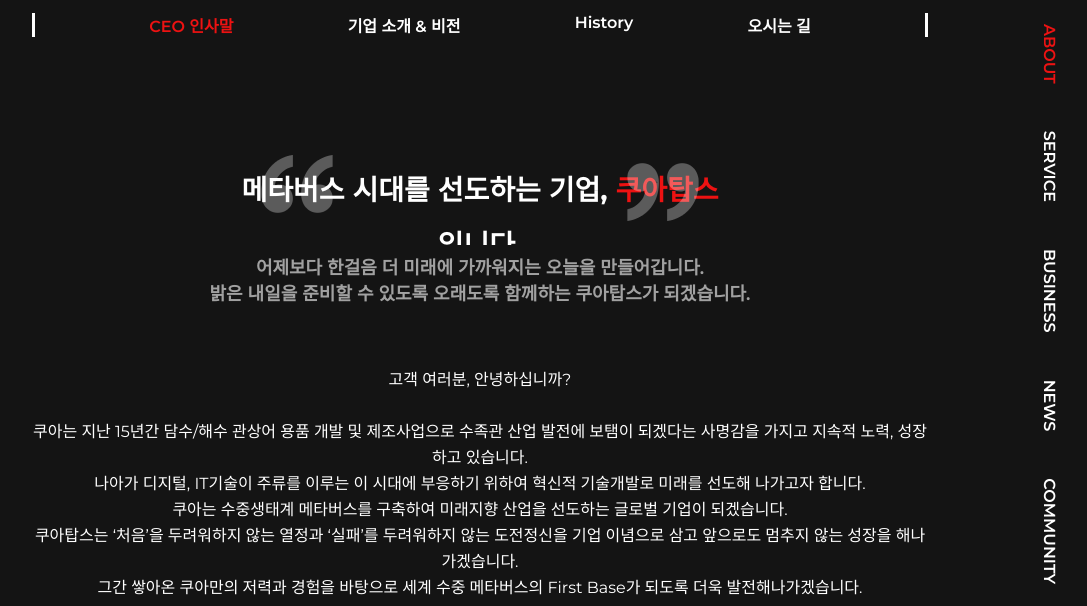
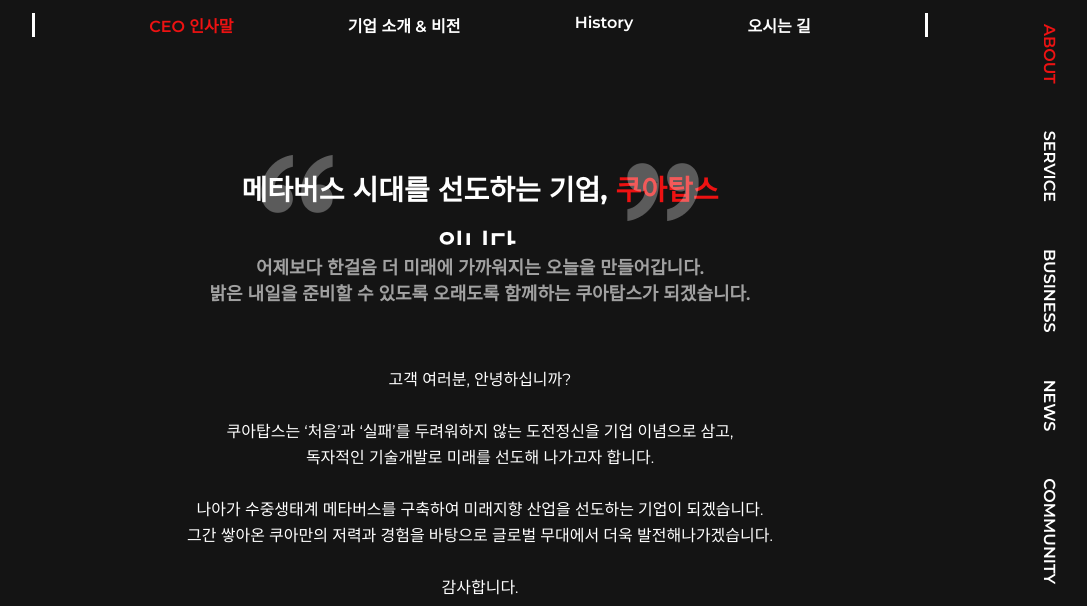
Before and after one commit to hihello0715/quaverse, a plain HTML site: page html/about/about-ceo.html in a window 1280 px wide. Shown: the part 101-707 px from the top of the page, without its empty margins (160-1247 px from the left). Drawn offline with Linux system fonts and the light colour scheme.

Commit message:
텍스트 수정

```diff
--- a/html/about/about-ceo.html
+++ b/html/about/about-ceo.html
@@ -59,15 +59,10 @@
           <p>
             고객 여러분, 안녕하십니까?<br>
             <br>
-            쿠아는 지난 15년간 담수/해수 관상어 용품 개발 및 제조사업으로 수족관 산업 발전에 보탬이 되겠다는 사명감을 가지고 지속적 노력, 성장하고 있습니다.<br>
-            나아가 디지털, IT기술이 주류를 이루는 이 시대에 부응하기 위하여 혁신적 기술개발로
-            미래를 선도해 나가고자 합니다.<br>
-            쿠아는 수중생태계 메타버스를 구축하여 미래지향 산업을 선도하는 글로벌 기업이 되겠습니다.<br>
-            쿠아탑스는 ‘처음’을 두려워하지 않는 열정과
-            ‘실패’를 두려워하지 않는 도전정신을 기업 이념으로 삼고
-            앞으로도 멈추지 않는 성장을 해나가겠습니다.<br>
-            그간 쌓아온 쿠아만의 저력과 경험을 바탕으로
-            세계 수중 메타버스의 First Base가 되도록 더욱 발전해나가겠습니다.<br>
+            쿠아탑스는 ‘처음’과 ‘실패’를 두려워하지 않는 도전정신을 기업 이념으로 삼고,<br>
+            독자적인 기술개발로 미래를 선도해 나가고자 합니다.<br><br>
+            나아가 수중생태계 메타버스를 구축하여 미래지향 산업을 선도하는 기업이 되겠습니다.<br>
+            그간 쌓아온 쿠아만의 저력과 경험을 바탕으로 글로벌 무대에서 더욱 발전해나가겠습니다.<br>
             <br>
             감사합니다.
           </p>
```
